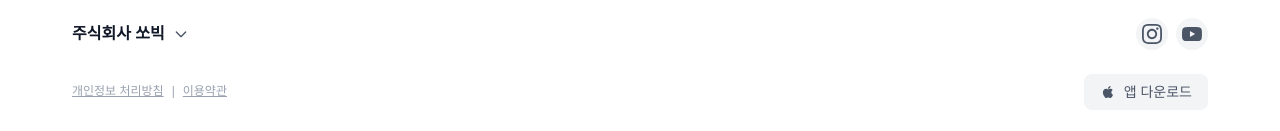
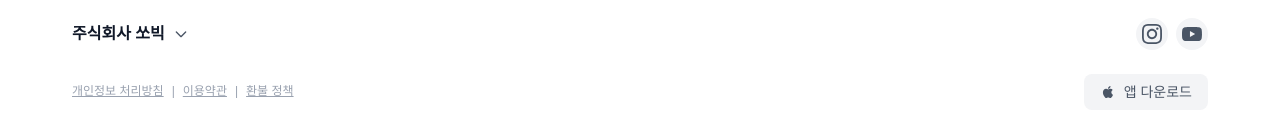
Before and after one commit to neofrigate/ssobig-home, a Next.js app: page / in a window 1280 px wide. Shown: the part 807-938 px from the top of the page. Built offline with nearby package versions, Linux system fonts and the light colour scheme.

Commit message:
Add refund policy links and update representative name

```diff
--- a/src/app/playroom/page.tsx
+++ b/src/app/playroom/page.tsx
@@ -744,7 +744,7 @@ export default function PlayroomPage() {
               }`}
             >
               <div className="pt-2 pb-3">
-                <p className="mb-1">대표자 : 안민우, 조원철</p>
+                <p className="mb-1">대표자 : 조원철</p>
                 <p className="mb-1">사업자등록번호 : 140-87-03096</p>
                 <p className="mb-1">전화번호 : 02-2635-7942</p>
                 <p className="mb-1">E-mail : ssobigstudio@gmail.com</p>
@@ -777,6 +777,15 @@ export default function PlayroomPage() {
               >
                 이용약관
               </Link>
+              <span className="mx-2">|</span>
+              <Link
+                href="https://www.ssobig.com/refund_policy.html"
+                target="_blank"
+                rel="noopener noreferrer"
+                className="hover:text-gray-600 underline"
+              >
+                환불 정책
+              </Link>
             </p>
           </div>
         </div>
--- a/src/components/Footer.tsx
+++ b/src/components/Footer.tsx
@@ -132,7 +132,7 @@ const Footer = ({ mode = "dark" }: FooterProps) => {
                 isLight ? "text-gray-600" : "text-white/60"
               } text-xs leading-relaxed pt-2`}
             >
-              <p className="mb-1">대표자 : 안민우, 조원철</p>
+              <p className="mb-1">대표자 : 조원철</p>
               <p className="mb-1">사업자등록번호 : 140-87-03096</p>
               <p className="mb-1">전화번호 : 02-2635-7942</p>
               <p className="mb-1">E-mail : ssobigstudio@gmail.com</p>
@@ -174,6 +174,19 @@ const Footer = ({ mode = "dark" }: FooterProps) => {
               >
                 이용약관
               </Link>
+              <span className="mx-2">|</span>
+              <Link
+                href="https://www.ssobig.com/refund_policy.html"
+                target="_blank"
+                rel="noopener noreferrer"
+                className={`underline ${
+                  isLight
+                    ? "hover:text-gray-600"
+                    : "hover:text-white/60"
+                }`}
+              >
+                환불 정책
+              </Link>
             </p>
             <button
               className={`flex items-center gap-2 px-4 py-2 rounded-lg text-sm font-medium transition-colors ${
```
